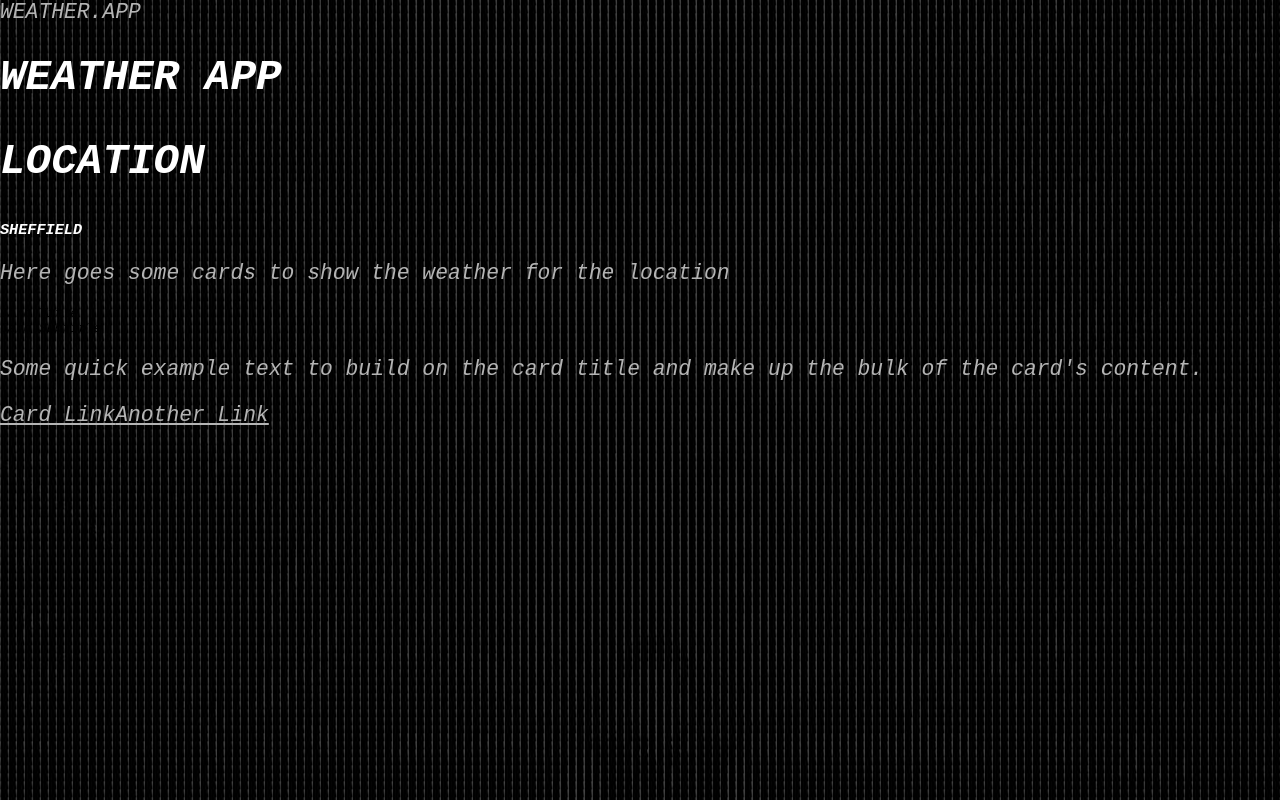
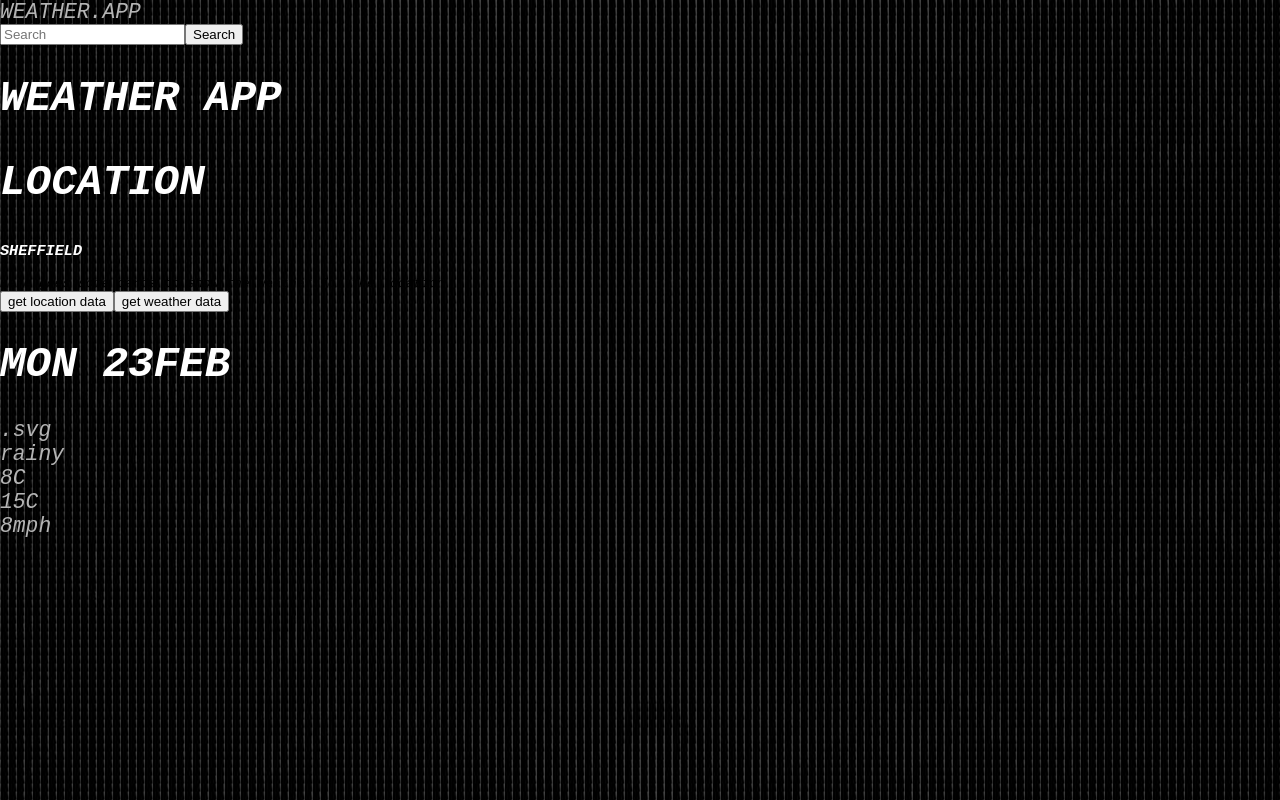
Before and after one commit to kbugaite/Weather-application-React, a React (Create React App) app: page / in a window 1280 px wide. Built offline with nearby package versions, Linux system fonts and the light colour scheme.

Commit message:
AB: Tuesday progress backup | API calls for geoloc and weather

```diff
--- a/package.json
+++ b/package.json
@@ -6,8 +6,13 @@
     "@testing-library/jest-dom": "^5.16.5",
     "@testing-library/react": "^13.4.0",
     "@testing-library/user-event": "^13.5.0",
+    "axios": "^1.3.3",
+    "bootstrap": "^5.2.3",
+    "gh-pages": "^5.0.0",
     "react": "^18.2.0",
+    "react-bootstrap": "^2.7.2",
     "react-dom": "^18.2.0",
+    "react-router-dom": "^6.8.1",
     "react-scripts": "5.0.1",
     "web-vitals": "^2.1.4"
   },
--- a/src/App.css
+++ b/src/App.css
@@ -1,44 +1,3 @@
-/* //////////////////////////// REACT PRE-GEN \\\\\\\\\\\\\\\\\\\\\\\\\\\\\\\\\\\ */
-/* .App {
-
-  text-align: center;
-}
-
-.App-logo {
-  height: 40vmin;
-  pointer-events: none;
-}
-
-@media (prefers-reduced-motion: no-preference) {
-  .App-logo {
-    animation: App-logo-spin infinite 20s linear;
-  }
-}
-
-.App-header {
-  background-color: #282c34;
-  min-height: 100vh;
-  display: flex;
-  flex-direction: column;
-  align-items: center;
-  justify-content: center;
-  font-size: calc(10px + 2vmin);
-  color: white;
-}
-
-.App-link {
-  color: #61dafb;
-}
-
-@keyframes App-logo-spin {
-  from {
-    transform: rotate(0deg);
-  }
-  to {
-    transform: rotate(360deg);
-  }
-} */
-
 body {
   background-image: url(./resources/background_veve.jpg);
   background-position: center;
@@ -60,10 +19,11 @@ body {
 
 }
 /* //////////////////////////// VAR \\\\\\\\\\\\\\\\\\\\\\\\\\\\\\\\\\\ */
+
 .nav {
-  background-color: var(--overlay-full);
-  top: 0px;
-  position: absolute;
+  background-color: var(--overlay-full) !important;
+  top: 0px !important;
+  position: absolute !important;
 }
 
 /* //////////////////////////// CONTAINERS \\\\\\\\\\\\\\\\\\\\\\\\\\\\\\\\\\\ */
--- a/src/App.js
+++ b/src/App.js
@@ -4,8 +4,40 @@ import WeatherCard from './components/WeatherCard';
 import './App.css';
 import { Routes, Route } from "react-router-dom";
 import Container from "react-bootstrap/Container";
+import { useState } from 'react';
+import { ApiClient } from "./apiClient";
 
 function App() {
+
+  const client = new ApiClient();
+
+  // const [lat, changeLat] = useState("53.3806626")
+  // const [lon, changeLon] = useState("-1.4702278")
+
+
+  const [location, changeLocation] = useState("Sheffield")
+  // need to figure out dynamic changing, rather than hardcoding at some point
+  const [lat, changeLat] = useState("")
+  const [lon, changeLon] = useState("")
+  const [key] = useState("5b3e4dfb3379ee3cc89e90a04b8e31b3")
+
+
+  // calls Geocoding API based on inputed location value and api key
+  const getLocation = async () => {
+    const input = await client.fetchLocation(location, key)
+    const city = input[0]
+    changeLat(city.lat)
+    changeLon(city.lon)
+    console.log(location, lat, lon)
+    // lat and lon only defined after getLocation() has fully run!!!!
+
+  }
+  // calls 5 Day weather forecast API based on inputed latitude and longitude with an API key
+  const getWeather = async () => {
+    const input = await client.fetchWeather(lat, lon, key)
+
+
+  }
   return (
     <Container>
       <NavigationBar />
@@ -13,13 +45,24 @@ function App() {
         <h1 className=''> Weather App</h1>
         <h2> Location</h2>
         <h3> Sheffield</h3>
-        <p> Here goes some cards to show the weather for the location</p>
+        <div> Here goes some cards to show the weather for the location</div>
       </div>
-      <WeatherCard />
+      <button onClick={() => getLocation()}>get location data</button>
+      <button onClick={() => getWeather()}>get weather data</button>
+      <WeatherCard
+        weather={({
+          id: "Mon",
+          date: "Mon 23Feb",
+          image: ".svg",
+          description: "rainy",
+          minTemp: "8C",
+          maxTemp: "15C",
+          windSpeed: "8mph",
+        })} />
     </Container>
   );
 }
 
+
+
 export default App;
-
-App()
--- /dev/null
+++ b/src/apiClient.js
@@ -0,0 +1,61 @@
+import axios from "axios"
+
+export class ApiClient {
+
+    responseStatusCheck = (resObj) => {
+        if (resObj.status >= 200 && resObj.status < 300) {
+            return Promise.resolve(resObj);
+        } else {
+            return Promise.reject(new Error(resObj.status));
+        }
+    };
+
+    getRequest = async (url) => {
+        try {
+            const req = await axios.get(url);
+            const res = await this.responseStatusCheck(req);
+            return res;
+        } catch (error) {
+            return {
+                content: "Error getting data",
+            };
+        }
+    };
+
+
+    fetchWeather = async (lat, lon, key) => {
+        const weather = await this.getRequest(`http://api.openweathermap.org/data/2.5/forecast?lat=${lat}&lon=${lon}&appid=${key}&units=metric`)
+        console.log(weather);
+        return weather.data;
+    }
+
+
+    fetchLocation = async (location, key) => {
+        const locationVal = await this.getRequest(`http://api.openweathermap.org/geo/1.0/direct?q=${location}&limit=5&appid=${key}`)
+        return locationVal.data;
+
+    }
+}
+
+
+/* API Weather Datamap
+ID
+    Object/data/list/Object0/weather/id
+Day
+    Object/data/list/Object0/dt_txt  (probably needs reformatting)
+Date
+    Object/data/list/Object0/dt_txt  (probably needs reformatiing)
+Icon
+    Object/data/list/Object0/weather/icon
+Description
+    Object/data/list/Object0/weather/description
+Min Temp
+    Object/data/list/Object0/main/temp_min
+Max Temp
+    Object/data/list/Object0/main/temp_max
+Wind Speed
+    Object/data/list/Object0/wind/speed
+
+Access data for indexes accesaing Object[0,8,16,24,32] for all five days
+
+*/
--- a/src/components/NavigationBar.js
+++ b/src/components/NavigationBar.js
@@ -1,12 +1,42 @@
 import Container from 'react-bootstrap/Container';
 import Navbar from 'react-bootstrap/Navbar';
+import { useState } from 'react';
+import { Button } from 'react-bootstrap';
+import Form from 'react-bootstrap/Form';
+import '../App.css';
+
 
 function NavigationBar() {
+const [search, userCity] = useState("");
+
+
+
+const searchPressed = (event) => {
+  event.preventDefault();
+  // console.log("Search pressed");
+
+  console.log(event);
+
+};
+
   return (
     <Container>
       <Navbar>
         <Container>
           <Navbar.Brand>WEATHER.APP</Navbar.Brand>
+          <Form className="d-flex" onSubmit={searchPressed}>
+            <Form.Control
+              type="search"
+              placeholder="Search"
+              className="me-2"
+              aria-label="Search"
+              onChange={(input) => userCity(input.target.value)}
+
+            />
+            <Button variant="outline-success"
+            type="submit"
+            >Search</Button>
+          </Form>
         </Container>
       </Navbar>
     </Container>
@@ -14,3 +44,7 @@ function NavigationBar() {
 }
 
 export default NavigationBar;
+
+
+
+//
--- a/src/components/WeatherCard.js
+++ b/src/components/WeatherCard.js
@@ -1,18 +1,26 @@
 import Card from 'react-bootstrap/Card';
 
-function WeatherCard() {
+function WeatherCard(props) {
+  const weather = props.weather;
+
   return (
     <Card>
-      <Card.Body>
-        <Card.Title>Card Title</Card.Title>
-        <Card.Subtitle className="mb-2 text-muted">Card Subtitle</Card.Subtitle>
-        <Card.Text>
-          Some quick example text to build on the card title and make up the
-          bulk of the card's content.
-        </Card.Text>
-        <Card.Link href="#">Card Link</Card.Link>
-        <Card.Link href="#">Another Link</Card.Link>
-      </Card.Body>
+      <div key={weather.id}>
+        <Card.Body>
+          <Card.Title>
+            <h1>{weather.date}</h1>
+          </Card.Title>
+          <Card.Text>
+            <div id="icon">{weather.image}</div>
+            <div id="description">{weather.description}</div>
+            <div>
+              <div id="minTemp">{weather.minTemp}</div>
+              <div id="maxTemp">{weather.maxTemp}</div>
+            </div>
+            <div id="windSpeed">{weather.windSpeed}</div>
+          </Card.Text>
+        </Card.Body>
+      </div>
     </Card>
   );
 }
```
Also changed, not shown: 2 other files (tests, documents, lock files or other folders).
